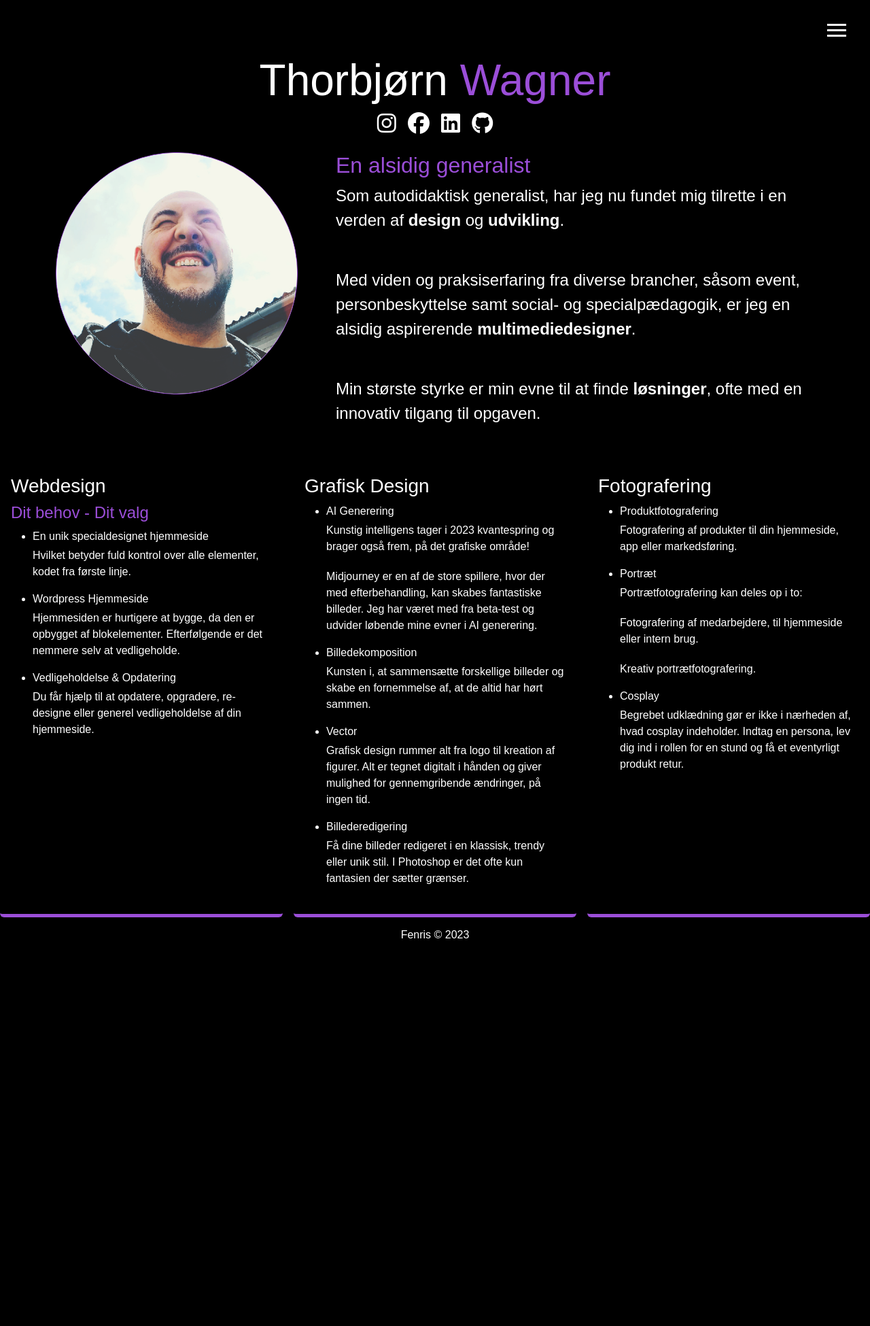
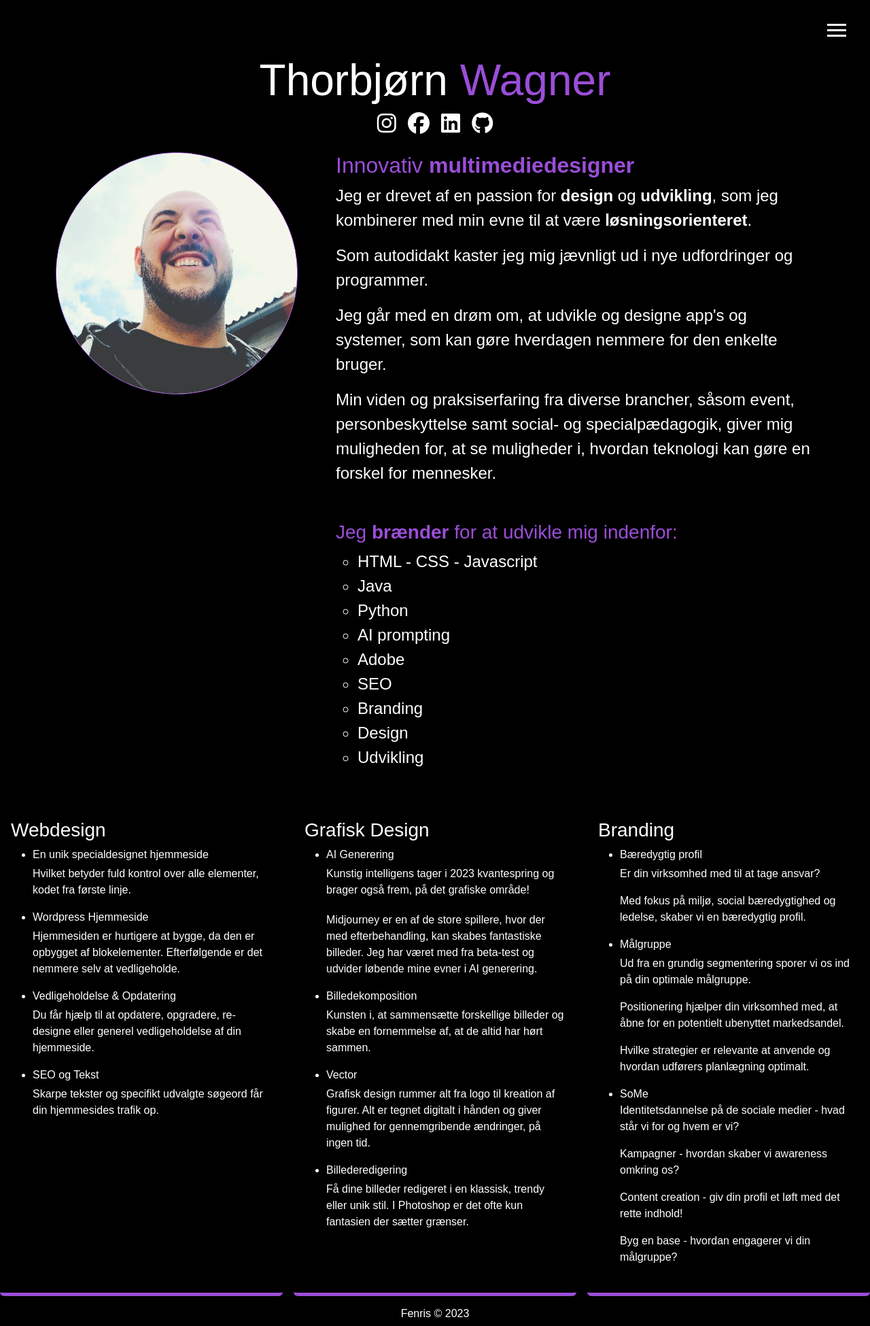
Before and after one commit to Thunderbear86/fenrisv2, a PHP site: page /about.php in a window 1280 px wide. Shown: the whole page at 68% size. Before the commit the page ends 1380 px from the top, so only its background shows below. Run offline with PHP 8.4, Linux system fonts and the light colour scheme; style sheets or scripts are compiled from the project's sources; some libraries are stand-ins or nearby versions.

Commit message:
work updated

```diff
--- a/about.php
+++ b/about.php
@@ -45,18 +45,37 @@
 
             <div class="col bio">
                 <ul>
-                    <h2 class="sec-text">En alsidig generalist</h2>
-                    <p class="fw-light">Som autodidaktisk generalist, har jeg nu fundet mig tilrette i en
-                        verden af <span class="fw-bold">design</span> og <span class="fw-bold">udvikling</span>.</p>
+                    <h2 class="sec-text">Innovativ <span class="fw-bold">multimediedesigner</span></h2>
 
+                    <p class="fw-light">Jeg er drevet af en passion for <span class="fw-bold">design</span> og <span class="fw-bold">udvikling</span>,
+                        som jeg kombinerer med min evne til at være  <span class="fw-bold">løsningsorienteret</span>. </p>
+
+                    <p>Som autodidakt kaster jeg mig jævnligt ud i nye udfordringer og programmer. </p>
+
+                    <p>Jeg går med en drøm om, at udvikle og designe app's og systemer, som kan gøre hverdagen nemmere for den enkelte bruger.</p>
+
+
+                    <p class="fw-light">Min viden og praksiserfaring fra diverse brancher, såsom event,
+                        personbeskyttelse samt social- og specialpædagogik, giver mig muligheden for, at se muligheder i, hvordan teknologi kan
+                        gøre en forskel for mennesker.</p>
                     <br>
 
-                    <p class="fw-light">Med viden og praksiserfaring fra diverse brancher, såsom event,
-                        personbeskyttelse samt social- og specialpædagogik, er jeg en alsidig aspirerende <span class="fw-bold">multimediedesigner</span>.</p>
+                    <h3 class="sec-text">Jeg <span class="fw-bold">brænder</span> for at udvikle mig indenfor:</h3>
 
-                    <br>
+                    <ul>
+                        <li>HTML - CSS - Javascript</li>
+                        <li>Java</li>
+                        <li>Python</li>
+                        <li>AI prompting</li>
+                        <li>Adobe</li>
+                        <li>SEO</li>
+                        <li>Branding</li>
+                        <li>Design</li>
+                        <li>Udvikling</li>
 
-                    <p class="fw-light">Min største styrke er min evne til at finde <span class="fw-bold">løsninger</span>, ofte med en innovativ tilgang til opgaven.</p>
+                    </ul>
+
+
                 </ul>
             </div>
 
@@ -67,7 +86,6 @@
                     <div class="col-md-4">
                         <div class="job job-1 py-2 px-3 rounded-bottom border-bottom-3 d-flex flex-column h-100">
                             <h3>Webdesign</h3>
-                            <h4 class="sec-text">Dit behov - Dit valg</h4>
                             <ul>
                                 <li>En unik specialdesignet hjemmeside</li>
                                     <p class="fw-light pt-1">Hvilket betyder fuld kontrol over alle elementer, kodet fra første linje.</p>
@@ -77,6 +95,8 @@
                                 <li>Vedligeholdelse & Opdatering</li>
                                     <p class="fw-light pt-1">Du får hjælp til at opdatere, opgradere,
                                     re-designe eller generel vedligeholdelse af din hjemmeside.</p>
+                                <li>SEO og Tekst</li>
+                                    <p class="fw-light pt-1">Skarpe tekster og specifikt udvalgte søgeord får din hjemmesides trafik op.</p>
                             </ul>
                         </div>
                     </div>
@@ -105,17 +125,22 @@
 
                     <div class="col-md-4">
                         <div class="job job-3 py-2 px-3 rounded-bottom border-bottom-3 d-flex flex-column h-100">
-                            <h3>Fotografering</h3>
+                            <h3>Branding</h3>
                             <ul>
-                                <li>Produktfotografering</li>
-                                    <p class="fw-light pt-1">Fotografering af produkter til din hjemmeside, app eller markedsføring.</p>
-                                <li>Portræt</li>
-                                    <p class="fw-light pt-1">Portrætfotografering kan deles op i to: </p>
-                                    <p class="fw-light pt-1">Fotografering af medarbejdere, til hjemmeside eller intern brug.</p>
-                                    <p class="fw-light pt-1">Kreativ portrætfotografering.</p>
-                                <li>Cosplay</li>
-                                    <p class="fw-light pt-1">Begrebet udklædning gør er ikke i nærheden af, hvad cosplay indeholder.
-                                    Indtag en persona, lev dig ind i rollen for en stund og få et eventyrligt produkt retur.</p>
+                                <li>Bæredygtig profil</li>
+                                    <p class="fw-light pt-1">Er din virksomhed med til at tage ansvar?</p>
+                                        <p> Med fokus på miljø, social bæredygtighed og ledelse, skaber vi en bæredygtig profil.</p>
+
+                                <li>Målgruppe</li>
+                                    <p class="fw-light pt-1">Ud fra en grundig segmentering sporer vi os ind på din optimale målgruppe.</p>
+                                    <p class="fw-light">Positionering hjælper din virksomhed med, at åbne for en potentielt ubenyttet markedsandel.</p>
+                                    <p class="fw-light">Hvilke strategier er relevante at anvende og hvordan udførers planlægning optimalt.</p>
+
+                                <li>SoMe</li>
+                                    <p class="fw-light">Identitetsdannelse på de sociale medier - hvad står vi for og hvem er vi?</p>
+                                    <p class="fw-light">Kampagner - hvordan skaber vi awareness omkring os?</p>
+                                    <p class="fw-light">Content creation - giv din profil et løft med det rette indhold!</p>
+                                    <p class="fw-light">Byg en base - hvordan engagerer vi din målgruppe?</p>
                             </ul>
                         </div>
                     </div>
```
Also changed, not shown: img/foto/apple.jpg (added), img/kodning/WB.png, img/port/ai/boy.png (added).
